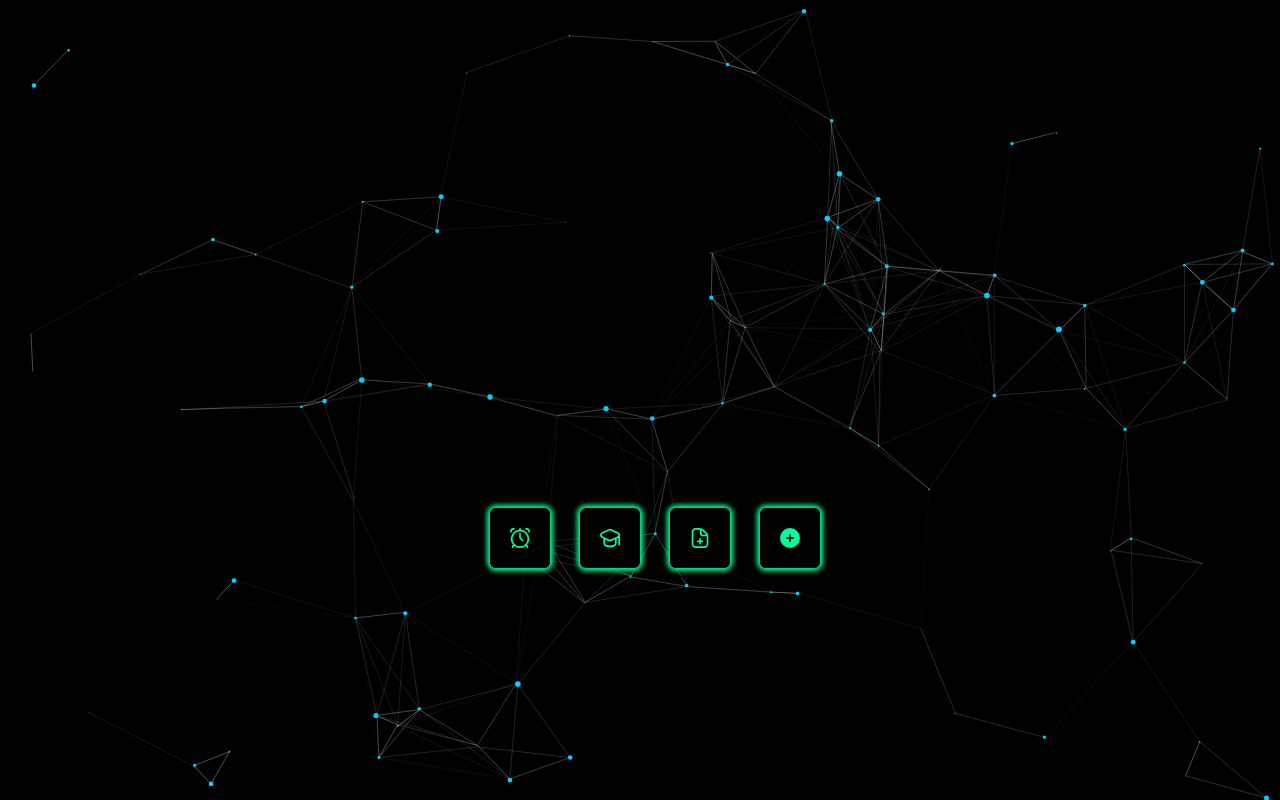
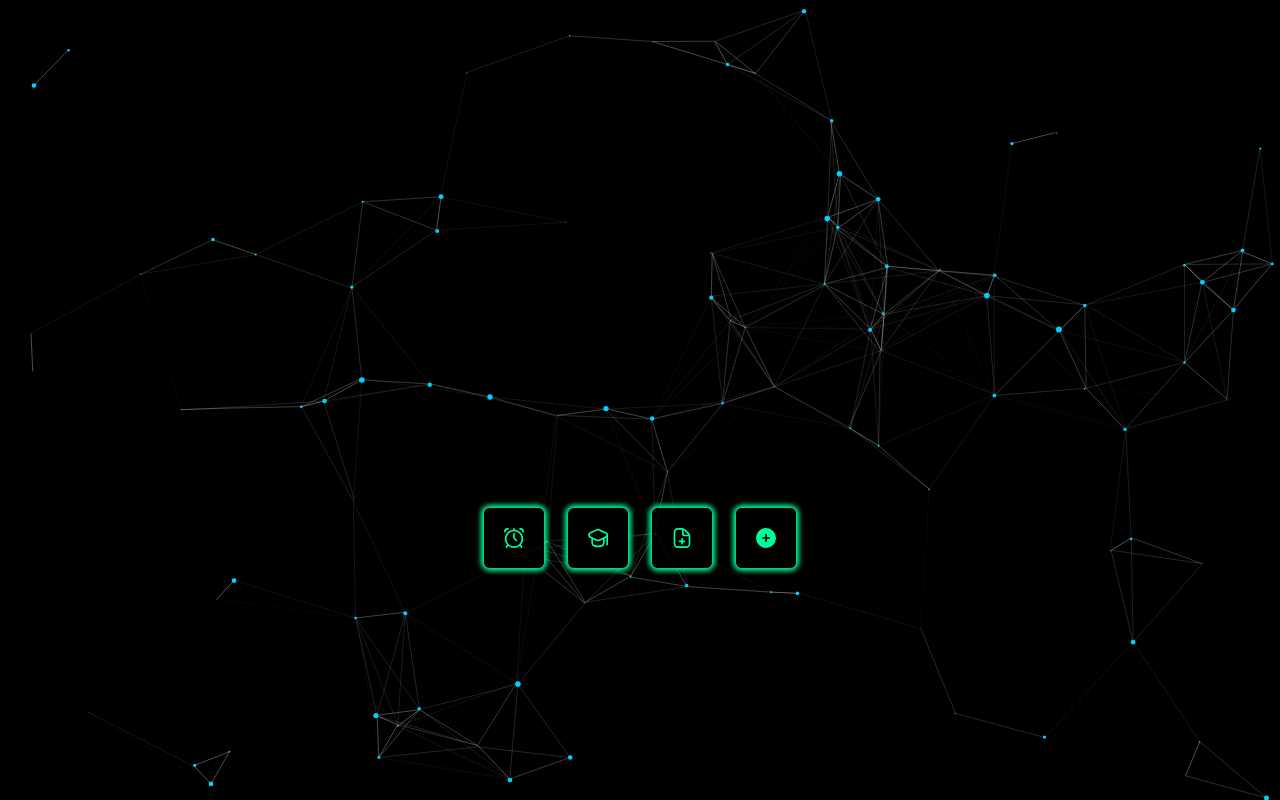
Before and after one commit to NahuelArias/NahuelArias.github.io, a plain HTML site: page index.html in a window 1280 px wide. Drawn offline with Linux system fonts and the light colour scheme.

Commit message:
Update style.css

```diff
--- a/style.css
+++ b/style.css
@@ -49,7 +49,7 @@ body {
     position: fixed;
     top: 50%;
     left: 50%;
-    transform: translate(-250%,180%);
+    transform: translate(-260%,180%);
     border-radius: 6px;
     box-shadow: 0px 0px 5px 3px rgb(0, 255, 154);
 }
@@ -62,7 +62,7 @@ body {
     position: fixed;
     top: 50%;
     left: 50%;
-    transform: translate(-100%,180%);
+    transform: translate(-120%,180%);
     border-radius: 6px;
     box-shadow: 0px 0px 5px 3px rgb(0, 255, 154);
     animation-name: animacion-university;
@@ -77,7 +77,7 @@ body {
     position: fixed;
     top: 50%;
     left: 50%;
-    transform: translate(50%,180%);
+    transform: translate(20%,180%);
     border-radius: 6px;
     box-shadow: 0px 0px 5px 3px #00ff9a;
 }
@@ -90,7 +90,7 @@ body {
     position: fixed;
     top: 50%;
     left: 50%;
-    transform: translate(200%,180%);
+    transform: translate(160%,180%);
     border-radius: 6px;
     box-shadow: 0px 0px 5px 3px #00ff9a;
 }
@@ -110,6 +110,7 @@ body {
     box-shadow: 0px 0px 5px 3px rgb(255, 255, 255);
 }
 
+
 #logo-add:hover {
     background-color: rgb(63, 65, 64);
     border-radius: 10px;
```
